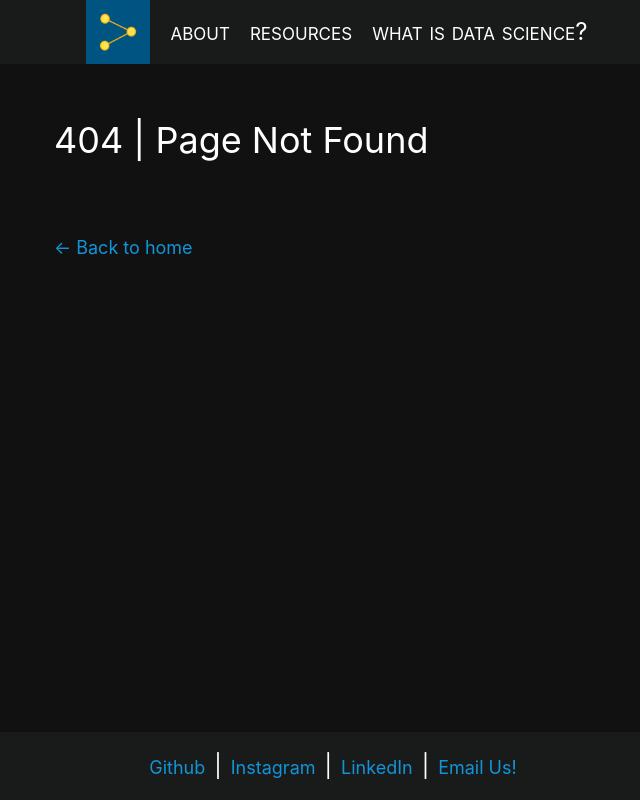
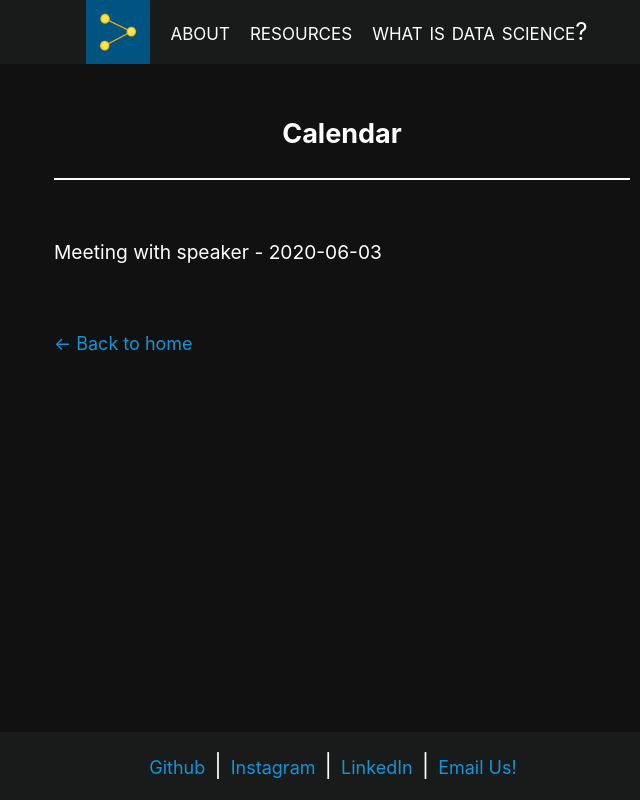
Before and after one commit to datascienceucsc/website, a Next.js app: page /calendar in a window 1280 px wide. Before the commit this address had no page. Shown: the whole page, without its empty margins (298-938 px from the left). Built offline with nearby package versions, Linux system fonts and the light colour scheme.

Commit message:
add basic calendar structure

```diff
--- /dev/null
+++ b/events.tsx
@@ -0,0 +1,11 @@
+export interface CalendarDate {
+  name: string;
+  date: string;
+}
+
+export const eventData = [
+  {
+    name: "Meeting with speaker",
+    date: "2020-06-03",
+  },
+];
--- /dev/null
+++ b/pages/calendar.tsx
@@ -0,0 +1,47 @@
+import { FunctionComponent } from "react";
+import Head from "next/head";
+import Link from "next/link";
+
+import Layout from "../components/layout";
+import { siteTitle } from "../config";
+import utilStyles from "../styles/utils.module.css";
+import { CalendarDate, eventData } from "../events";
+
+interface CalendarProps {
+  allEvents: CalendarDate[];
+}
+
+const CalendarListItem: FunctionComponent<CalendarDate> = ({ name, date }) => {
+  return (
+    <li key={name}>
+      {name} - {date}
+    </li>
+  );
+};
+
+const Calendar: FunctionComponent<CalendarProps> = ({ allEvents }) => {
+  return (
+    <Layout pageId="calendar">
+      <Head>
+        <title>{siteTitle} - Calendar</title>
+      </Head>
+      <section>
+        <h2>Calendar</h2>
+        <hr />
+      </section>
+      <section className={`${utilStyles.headingMd} ${utilStyles.padding1px}`}>
+        <ul className={utilStyles.list}>{allEvents.map(CalendarListItem)}</ul>
+      </section>
+    </Layout>
+  );
+};
+
+export async function getStaticProps() {
+  return {
+    props: {
+      allEvents: eventData,
+    },
+  };
+}
+
+export default Calendar;
```
